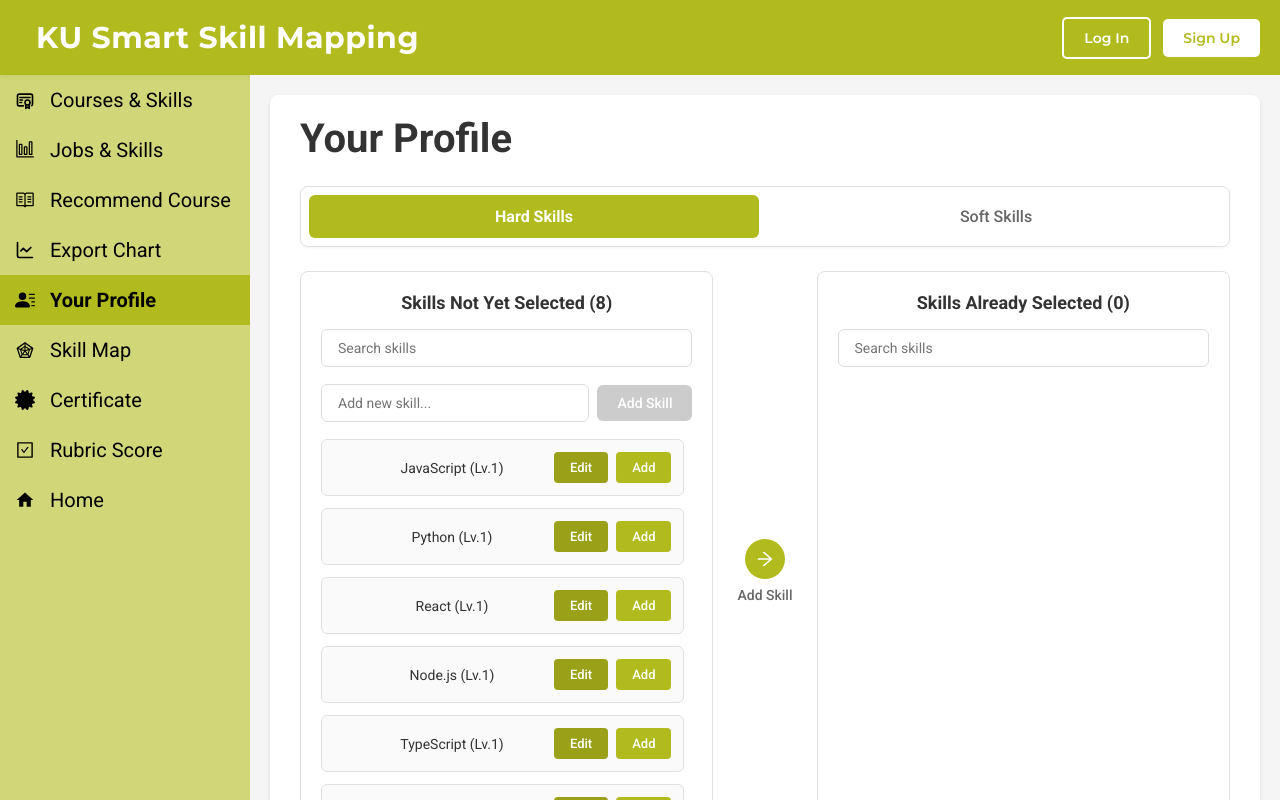
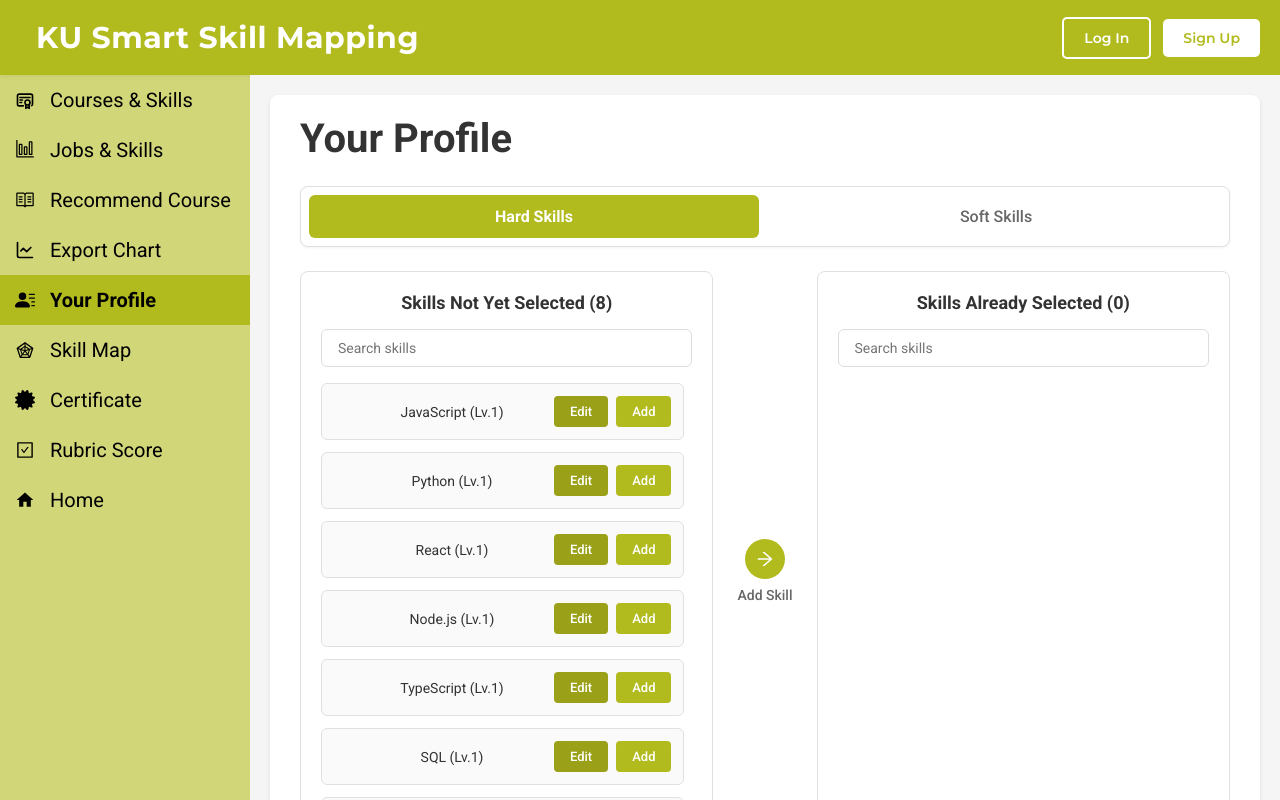
Before and after one commit to KU-SSM/KU-Smart-Skill-Mapping, a React (Create React App) app in the folder frontend/: page /profile in a window 1280 px wide. Built offline with nearby package versions, Linux system fonts and the light colour scheme.

Commit message:
update Your Profile page

```diff
--- a/frontend/src/Components/Profile.tsx
+++ b/frontend/src/Components/Profile.tsx
@@ -384,27 +384,6 @@ const Profile: React.FC = () => {
                 </button>
               )}
             </div>
-            <div className="add-new-skill-container">
-              <input
-                type="text"
-                className="add-new-skill-input"
-                placeholder="Add new skill..."
-                value={newSkillName}
-                onChange={(e) => setNewSkillName(e.target.value)}
-                onKeyPress={(e) => {
-                  if (e.key === 'Enter') {
-                    handleAddNewSkill();
-                  }
-                }}
-              />
-              <button
-                className="add-new-skill-button"
-                onClick={handleAddNewSkill}
-                disabled={!newSkillName.trim()}
-              >
-                Add Skill
-              </button>
-            </div>
             <div className="skills-list">
               {filteredAvailable.map((skill) => {
                 const levelValue = skillLevels[skill.id] || '1';
@@ -464,7 +443,6 @@ const Profile: React.FC = () => {
                 </button>
               )}
             </div>
-            <div className="add-new-skill-spacer"></div>
             <div className="skills-list">
               {filteredSelected.map((skill) => (
                 <div key={skill.id} className="skill-item selected">
```
